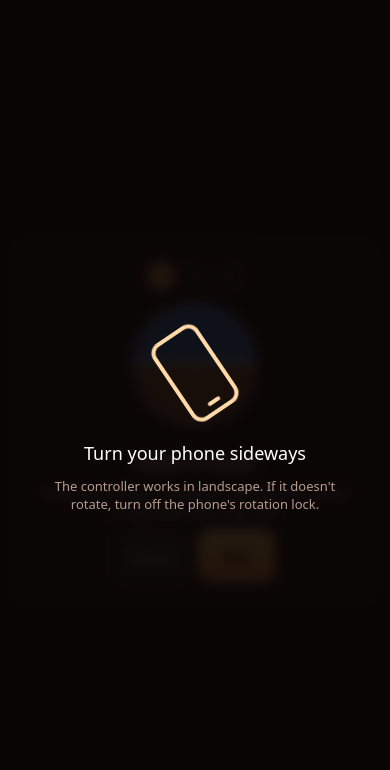
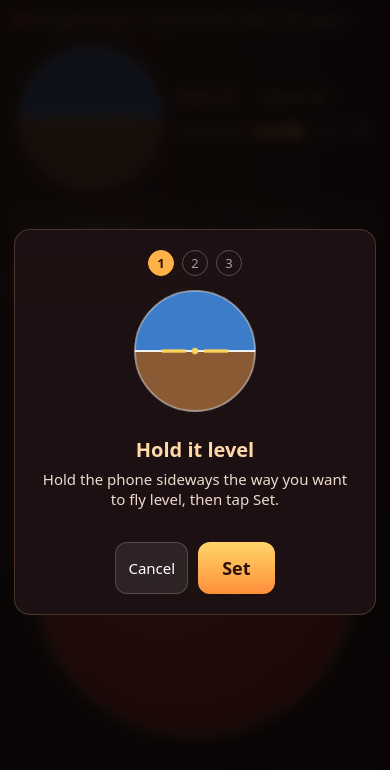
Before and after one commit to akuholla/Sky-rings, a plain HTML site: page controller.html in a window 390 px wide. Both pictures are taken after a click on the button "Tap to start controller". Drawn offline with Linux system fonts and the light colour scheme.

Commit message:
Adds controller improvements

```diff
--- a/controller.css
+++ b/controller.css
@@ -88,19 +88,14 @@ button.big { min-height: 52px; padding: 12px 24px; font-size: 18px; }
 .steps span.active { background: #ffb347; color: #2a1206; border-color: #ffb347; font-weight: 700; }
 .steps span.done { background: rgba(87, 217, 122, 0.3); border-color: #57d97a; color: #fff; }
 
-/* "turn your phone" prompt: only in portrait, and only after the controller started */
-#rotate { display: none; flex-direction: column; text-align: center; z-index: 30; gap: 4px; }
-#rotate p { margin: 4px 16px; font-size: 18px; }
-#rotate .note { font-size: 13px; color: rgba(255, 220, 200, 0.7); max-width: 300px; }
-.phoneicon {
-  width: 54px; height: 92px; border: 4px solid #ffd9a8; border-radius: 12px; margin-bottom: 14px; position: relative;
-  animation: turn 2s ease-in-out infinite;
-}
-.phoneicon::after { content: ''; position: absolute; left: 50%; bottom: 6px; width: 14px; height: 4px; margin-left: -7px; border-radius: 2px; background: #ffd9a8; }
-@keyframes turn { 0%, 25% { transform: rotate(0deg); } 60%, 100% { transform: rotate(-90deg); } }
-
+/* portrait (e.g. rotation lock on): controls on top, FIRE below — no rotate prompt */
 @media (orientation: portrait) {
-  body.started #rotate { display: flex; }
+  #app { grid-template-columns: minmax(0, 1fr); grid-template-rows: auto 1fr; align-items: stretch; }
+  #left { max-width: 460px; }
+  #horizon { width: clamp(84px, 18dvh, 150px); height: clamp(84px, 18dvh, 150px); }
+  #btns button { min-height: 46px; }
+  #right { align-items: center; }
+  #fireBtn { --size: min(46dvh, 82vw, 340px); }
   .calcard { flex-direction: column; text-align: center; }
   .calmain .row { justify-content: center; }
 }
@@ -115,3 +110,6 @@ button.big { min-height: 52px; padding: 12px 24px; font-size: 18px; }
   .card .note { font-size: 12px; }
   button.big { min-height: 44px; padding: 8px 18px; font-size: 16px; }
 }
+
+.tiltread { font: 700 16px ui-monospace, Menlo, monospace; color: #ffb43a; min-height: 1.3em; }
+.tiltread.ok { color: #57d97a; }
--- a/controller.html
+++ b/controller.html
@@ -42,20 +42,13 @@
     </section>
   </div>
 
-  <!-- shown in portrait once the controller is running -->
-  <div id="rotate" class="overlay">
-    <div class="phoneicon"></div>
-    <p>Turn your phone sideways</p>
-    <p class="note">The controller works in landscape. If it doesn't rotate, turn off the phone's rotation lock.</p>
-  </div>
-
   <!-- first tap: needed for motion-sensor permission, fullscreen + landscape lock and keep-awake -->
   <div id="gate" class="overlay">
     <div class="card">
       <h1>SKY RINGS</h1>
       <p>Phone controller for game <b id="gateCode"></b></p>
       <button id="gateBtn" class="accent big">Tap to start controller</button>
-      <p class="note">Hold the phone sideways. Tilt it to bank and pitch the plane, keep it level to fly level, and press FIRE to shoot.</p>
+      <p class="note">Hold the phone sideways (or upright if your screen is rotation-locked). Tilt it to bank and pitch the plane, keep it level to fly level, and press FIRE to shoot.</p>
       <p class="note" id="gateHint"></p>
       <p class="note err" id="gateErr"></p>
     </div>
@@ -71,6 +64,7 @@
       <div class="calmain">
         <h2 id="calTitle"></h2>
         <p id="calDesc"></p>
+        <p class="tiltread" id="calTilt"></p>
         <p class="note" id="calMsg"></p>
         <div class="row">
           <button id="calCancel">Cancel</button>
--- a/js/controller.js
+++ b/js/controller.js
@@ -121,8 +121,15 @@ function uiLoop() {
   $('vBank').textContent = deg(angles.bank);
   $('vPitch').textContent = deg(angles.pitch);
   if (!$('cal').classList.contains('hidden')) {
-    const live = computeAngles(g, calDraft.n0 ? { n0: calDraft.n0, r: calDraft.r || [0, 0, 0], p: calDraft.p || [0, 0, 0] } : null);
+    const live = calLive();
     drawHorizon($('calHorizon'), live.bank, live.pitch);
+    const t = $('calTilt');
+    if (live.tilt == null) { t.textContent = ''; t.className = 'tiltread'; }
+    else {
+      const ok = live.tilt >= 10;
+      t.textContent = `Tilt ${Math.round(live.tilt)}°` + (ok ? ' ✓' : ' — tilt further');
+      t.className = 'tiltread' + (ok ? ' ok' : '');
+    }
   }
 }
 
@@ -149,6 +156,25 @@ showSens();
 sens.addEventListener('input', () => { maxTilt = +sens.value; localStorage.setItem(SENS_KEY, maxTilt); showSens(); });
 
 // ---------------------------------------------------------------- calibration wizard
+// Live preview for the wizard. The direction being calibrated isn't known until you tap
+// Set, so the dial shows how far the phone has tilted away from the "level" capture:
+//   step 2 (bank right): total tilt from level, drawn as a right bank
+//   step 3 (nose down):  bank from step 2 + the remaining tilt, drawn as nose-down
+function calLive() {
+  if (!g || !calDraft.n0 || calStep === 0) return { bank: 0, pitch: 0, tilt: null };
+  const gn = norm(g), n0 = calDraft.n0;
+  const up = dot(gn, n0);
+  const d = reject(gn, n0);
+  if (calStep === 1) {
+    const tilt = Math.atan2(len(d), up) * DEG;
+    return { bank: tilt, pitch: 0, tilt };
+  }
+  const bank = Math.atan2(dot(gn, calDraft.r), up) * DEG;
+  const rest = reject(d, calDraft.r);
+  const tilt = Math.atan2(len(rest), up) * DEG;
+  return { bank, pitch: -tilt, tilt };
+}
+
 const STEPS = [
   { title: 'Hold it level', desc: 'Hold the phone sideways the way you want to fly level, then tap Set.' },
   { title: 'Bank right', desc: 'Tilt the phone to bank RIGHT (right edge down, about 30°), then tap Set.' },
@@ -247,11 +273,11 @@ $('gateBtn').addEventListener('click', async () => {
   if (!window.isSecureContext) $('gateErr').textContent = 'This page is not secure (https) — the phone will not share motion data.';
   window.addEventListener('devicemotion', onMotion);
   $('gate').classList.add('hidden');
-  document.body.classList.add('started'); // enables the "turn your phone" prompt in portrait
+  document.body.classList.add('started');
   if (!cal) openCal();
   // nice-to-haves; never wait on them (some browsers leave these promises pending)
   const soft = (fn) => { try { Promise.resolve(fn()).catch(() => {}); } catch {} };
-  // Android: go fullscreen and lock to landscape (iOS Safari can't lock; it shows the rotate prompt)
+  // Android: go fullscreen and lock to landscape. iOS Safari cannot lock; the layout also works upright.
   soft(() => (document.documentElement.requestFullscreen?.({ navigationUI: 'hide' }) ?? Promise.resolve())
     .then(() => screen.orientation?.lock?.('landscape')));
   const keepAwake = () => soft(() => navigator.wakeLock?.request('screen'));
```
